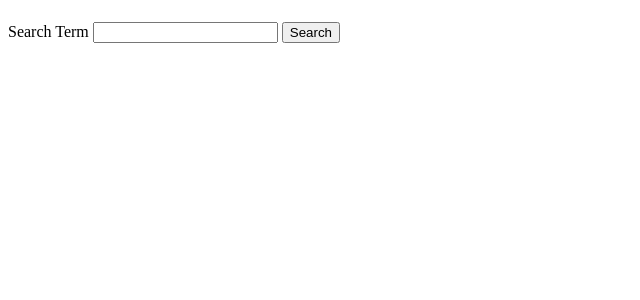
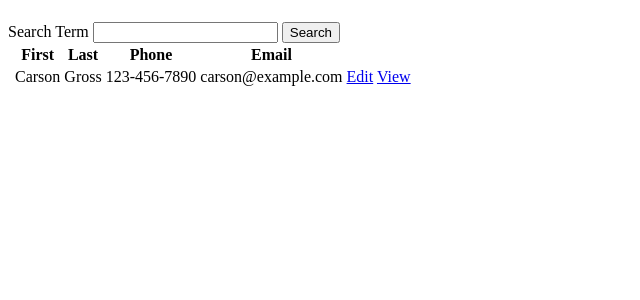
Before and after one commit to Pro542/htmx, a Flask app: page /contacts in a window 1280 px wide. Shown: the part 58-358 px from the top of the page, without its empty margins (0-640 px from the left). Run offline with Flask 3, Linux system fonts and the light colour scheme.

Commit message:
favicon,templates,data

```diff
--- a/app.py
+++ b/app.py
@@ -18,7 +18,6 @@ def contacts():
         contacts_set = Contact.search(search)
     else:
         contacts_set = Contact.all()
-        print(contacts_set)
     return render_template("index.html", contacts=contacts_set)
 
 if __name__ == "__main__":
--- a/contacts.json
+++ b/contacts.json
@@ -14,5 +14,13 @@
         "phone": "",
         "email": "joe@example2.com",
         "errors": {}
+    },
+    {
+        "id": 4,
+        "first": "Tony",
+        "last": "Yayo",
+        "phone": "69420",
+        "email": "tyay@o.com",
+        "errors": {}
     }
 ]
--- a/requirements.txt
+++ b/requirements.txt
@@ -4,4 +4,5 @@ Flask==2.3.2
 itsdangerous==2.1.2
 Jinja2==3.1.2
 MarkupSafe==2.1.3
+watchdog==3.0.0
 Werkzeug==2.3.6
--- a/templates/index.html
+++ b/templates/index.html
@@ -8,4 +8,33 @@
     <input type="submit" value="Search" />
 </form>
 
+<table>
+    <thead>
+        <tr>
+            <th></th>
+            <th>First</th>
+            <th>Last</th>
+            <th>Phone</th>
+            <th>Email</th>
+            <th></th>
+        </tr>
+    </thead>
+    <tbody>
+        {% for contact in contacts %}
+        <tr>
+            <td></td>
+            <td>{{ contact.first }}</td>
+            <td>{{ contact.last }}</td>
+            <td>{{ contact.phone }}</td>
+            <td>{{ contact.email }}</td>
+            <td>
+                <a href="/contacts/{{ contact.id }}/edit">Edit</a>
+                <a href="/contacts/{{ contact.id }}">View</a>
+            </td>
+        </tr>
+        {% endfor %}
+    </tbody>
+</table>
+
+
 {% endblock %}
--- a/templates/layout.html
+++ b/templates/layout.html
@@ -1,6 +1,7 @@
 <!doctype html>
 <html lang="en">
     <head>
+        <link rel="shortcut icon" href="{{ url_for('static', filename='favicon.ico') }}">
         <title>Contact app</title>
     </head>
     <body>
```
Also changed, not shown: static/favicon.ico (added).
